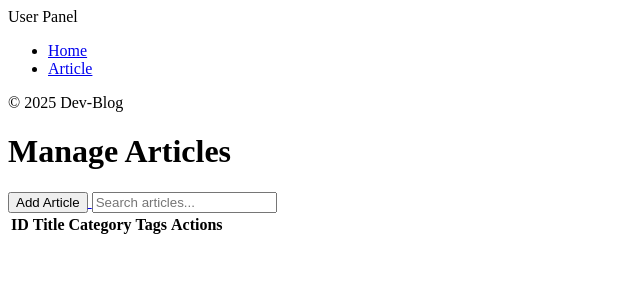
After one commit to rayan4-dot/Dev, a PHP site: page /app/userView/articleU.php in a window 1280 px wide. The commit adds this page. Shown: the top 300 px of the page, without its empty margins (0-640 px from the left). Run offline with PHP 8.4, Linux system fonts and the light colour scheme; lists and menus that the app fills with data are empty.

Commit message:
requêtes corrigées et mise à jour des fichiers

```diff
--- a/app/class/article/article.php
+++ b/app/class/article/article.php
@@ -24,7 +24,7 @@ class Article extends Crud {
         $stmt = $this->getConnection()->prepare($sql);
         $stmt->execute();
         $articles = $stmt->fetchAll(PDO::FETCH_ASSOC);
-
+        print_r($articles);
         foreach ($articles as &$article) {
             $article['tags'] = $this->getTagsForArticle($article['id']);
         }
@@ -37,7 +37,8 @@ class Article extends Crud {
             'title' => $title,
             'slug' => $slug,
             'content' => $content,
-            'category_id' => $category_id
+            'category_id' => $category_id,
+
         ];
 
         $article_id = $this->insertRecord($this->table, $data);
@@ -86,4 +87,5 @@ class Article extends Crud {
 
         return $this->insertRecord('tags', ['name' => $tag_name]);
     }
+
 }
--- a/app/front-end/article.php
+++ b/app/front-end/article.php
@@ -28,7 +28,7 @@ require_once '../handler/a.php';
           <li><a href="userTrack.php" class="block px-4 py-2 hover:bg-blue-700">Users</a></li>
           <li><a href="category.php" class="block px-4 py-2 hover:bg-blue-700">Category</a></li>
           <li><a href="tag.php" class="block px-4 py-2 hover:bg-blue-700">Tag</a></li>
-          <li><a href="article.php" class="block px-4 py-2 hover:bg-blue-700 font-bold">Article</a></li>
+          <li><a href="article.php" class="block px-4 py-2 hover:bg-blue-700 font-bold">Pending Articles</a></li>
         </ul>
       </nav>
       <div class="p-4">
--- /dev/null
+++ b/app/userView/articleU.php
@@ -0,0 +1,88 @@
+<?php
+// error_reporting(E_ALL);
+// ini_set('display_errors', 1);
+
+// require_once '../class/article/article.php';
+// require_once '../handler/a.php';
+
+
+?>
+
+
+<!-- <!DOCTYPE html>
+<html lang="en"> -->
+
+<!-- <head>
+    <meta charset="UTF-8">
+    <meta name="viewport" content="width=device-width, initial-scale=1.0">
+    <title>User Dashboard - Manage Articles</title>
+    <script src="https://cdn.tailwindcss.com"></script>
+</head>
+
+<body class="bg-gray-100 h-screen">
+    <div class="flex h-full">
+        <!-- Sidebar -->
+        <aside class="w-64 bg-blue-900 text-white flex flex-col">
+            <div class="p-4 text-xl font-bold">User Panel</div>
+            <nav class="flex-1">
+                <ul class="space-y-2">
+                    <li><a href="../front-end/user.php" class="block px-4 py-2 hover:bg-blue-700">Home</a></li>
+                    <li><a href="articleU.php" class="block px-4 py-2 hover:bg-blue-700 font-bold">Article</a></li>
+                </ul>
+            </nav>
+            <div class="p-4 text-sm text-center">&copy; <span id="year"></span> Dev-Blog</div>
+        </aside>
+
+        <!-- Main Content -->
+        <main class="flex-1 p-6">
+
+
+            <!-- Article Management Section -->
+            <div class="bg-white shadow-md rounded-lg p-4">
+                <h1 class="text-2xl font-semibold mb-4">Manage Articles</h1>
+                <div class="flex justify-between items-center mb-4">
+                    <a href="../userView/addArticleU.php">
+                        <button class="bg-green-600 text-white px-4 py-2 rounded hover:bg-green-700">Add Article</button>
+                    </a>
+                    <input type="text" placeholder="Search articles..." class="border border-gray-300 rounded px-4 py-2" />
+                </div>
+
+                <table class="w-full border border-gray-300 bg-white rounded shadow-md">
+                    <thead class="bg-gray-100">
+                        <tr>
+                            <th class="border border-gray-300 px-4 py-2 text-left">ID</th>
+                            <th class="border border-gray-300 px-4 py-2 text-left">Title</th>
+                            <th class="border border-gray-300 px-4 py-2 text-left">Category</th>
+                            <th class="border border-gray-300 px-4 py-2 text-left">Tags</th>
+                            <th class="border border-gray-300 px-4 py-2 text-left">Actions</th>
+                        </tr>
+                    </thead>
+                    <tbody>
+                        <?php if (!empty($articles)): ?>
+                            <?php foreach ($articles as $article): ?>
+                                <tr>
+                                    <td class="border border-gray-300 px-4 py-2"><?php echo htmlspecialchars($article['id']); ?></td>
+                                    <td class="border border-gray-300 px-4 py-2"><?php echo htmlspecialchars($article['title']); ?></td>
+                                    <td class="border border-gray-300 px-4 py-2"><?php echo htmlspecialchars($article['category_name']); ?></td>
+                                    <td class="border border-gray-300 px-4 py-2"><?php echo htmlspecialchars($article['tags']); ?></td>
+                                    <td class="border border-gray-300 px-4 py-2">
+                                        <a href="../class/article/edit.php?id=<?php echo htmlspecialchars($article['id']); ?>">
+                                            <button class="bg-blue-500 text-white px-2 py-1 rounded hover:bg-blue-600">Edit</button>
+                                        </a>
+                                    </td>
+                                </tr>
+                            <?php endforeach; ?>
+                        <?php endif; ?>
+                    </tbody>
+                </table>
+            </div>
+        </main>
+    </div>
+
+    <script>
+        // Set current year in footer
+        document.getElementById('year').textContent = new Date().getFullYear();
+    </script>
+<!-- </body>
+
+</html>  -->
```
Also changed, not shown: app/class/article/update.php (deleted, +0 -36 lines), app/handler/a.php (+22 -32 lines), app/userView/addArticleU.php (renamed from app/front-end/addArticle.php, +26 -21 lines), UML/UML.png (deleted), 1 other file.
